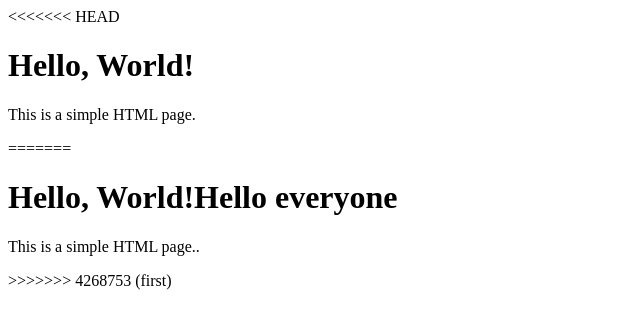
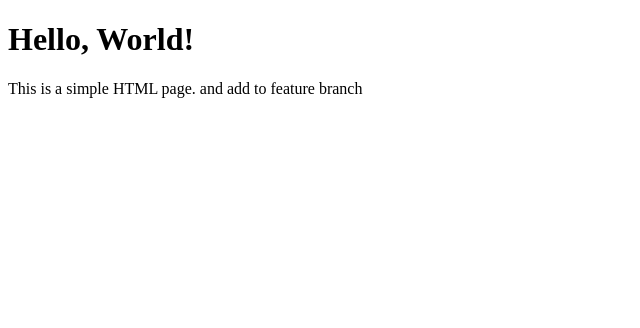
Before and after one commit to archgit-hub/learnbay-repo, a plain HTML site: page index.html in a window 1280 px wide. Shown: the whole page, without its empty margins (0-640 px from the left). Drawn offline with Linux system fonts and the light colour scheme.

Commit message:
add to feature branch

```diff
--- a/index.html
+++ b/index.html
@@ -5,12 +5,7 @@
     <title>Simple Page</title>
 </head>
 <body>
-<<<<<<< HEAD
     <h1>Hello, World!</h1>
-    <p>This is a simple HTML page.</p>
-=======
-    <h1>Hello, World!Hello everyone</h1>
-    <p>This is a simple HTML page..</p>
->>>>>>> 4268753 (first)
+    <p>This is a simple HTML page. and add to feature branch</p>
 </body>
 </html>
```
